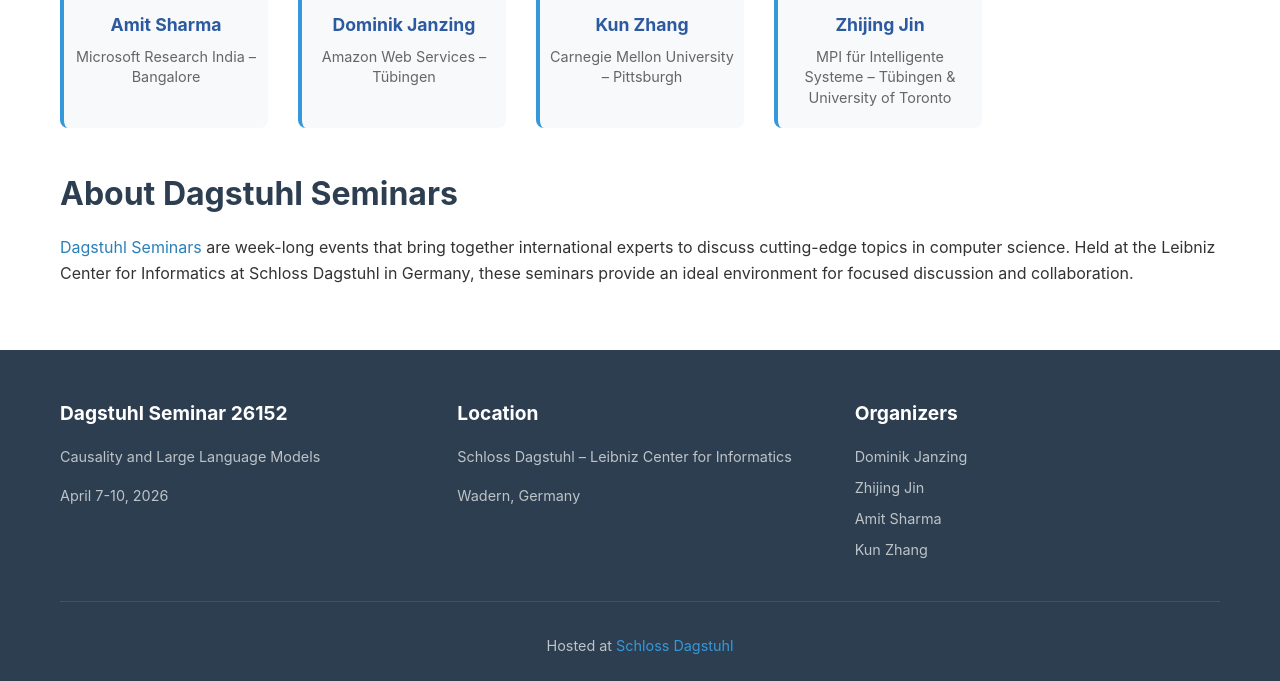
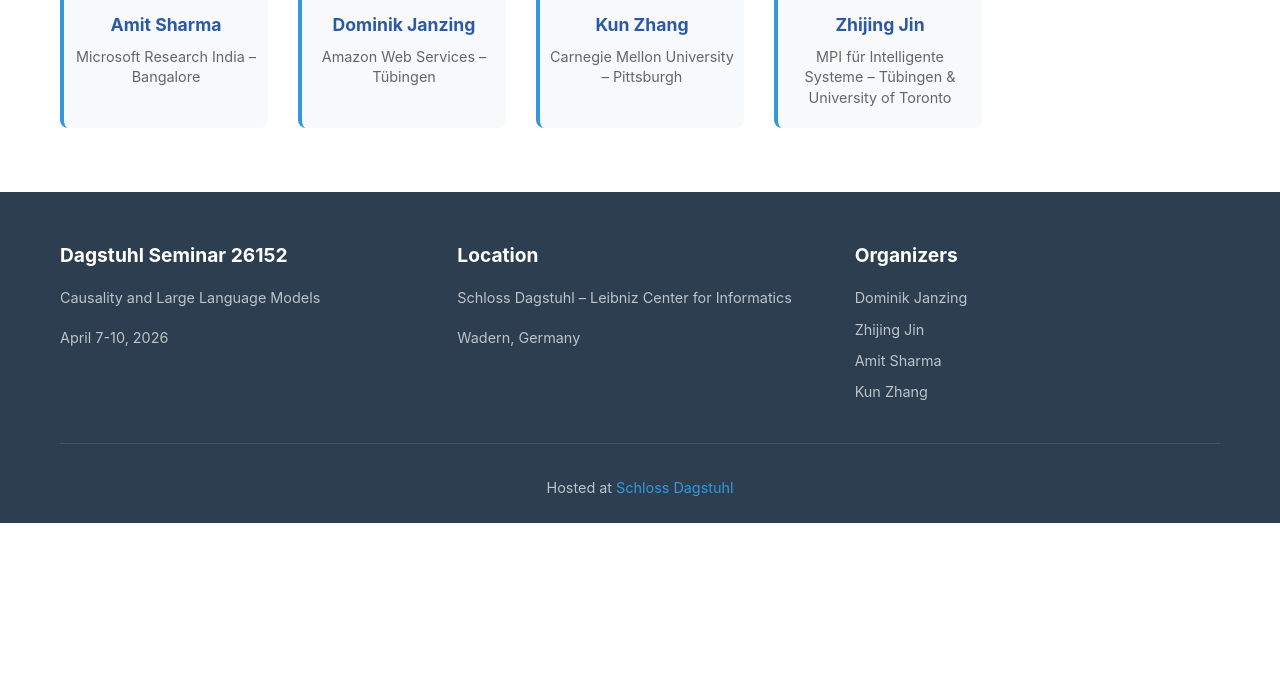
Before and after one commit to cr-llm/cr-llm.github.io, a Jekyll site: the page built from index.md, in a window 1280 px wide and 900 px high, scrolled down 1531 px, cut to the strip 219-900 px from the top of the window. Built offline with Jekyll 4.4.1, drawn with Linux system fonts in a browser that asks for light colours; after the commit the page ends 2273 px from its top, so only the background shows below that; some of the changed text lies outside the part shown.

Commit message:
updated index
Signed-off-by: Amit Sharma <amit_sharma@live.com>

```diff
--- a/index.md
+++ b/index.md
@@ -5,7 +5,7 @@ title: Home
 
 # Causality and Large Language Models: Opportunities to Advance Causal Reasoning
 
-A Dagstuhl Seminar exploring the intersection of causal reasoning and large language models.
+A [Dagstuhl Seminar](https://www.dagstuhl.de/en/seminars/dagstuhl-seminars) exploring the intersection of causal reasoning and large language models.
 
 <div class="key-info">
   <div class="info-item"><strong>Dates:</strong> April 7-10, 2026</div>
@@ -101,7 +101,3 @@ For language models, a key challenge is to improve their reasoning and reliabili
 </div>
 
 </div>
-
-## About Dagstuhl Seminars
-
-[Dagstuhl Seminars](https://www.dagstuhl.de/en/seminars/dagstuhl-seminars) are week-long events that bring together international experts to discuss cutting-edge topics in computer science. Held at the Leibniz Center for Informatics at Schloss Dagstuhl in Germany, these seminars provide an ideal environment for focused discussion and collaboration.
```
